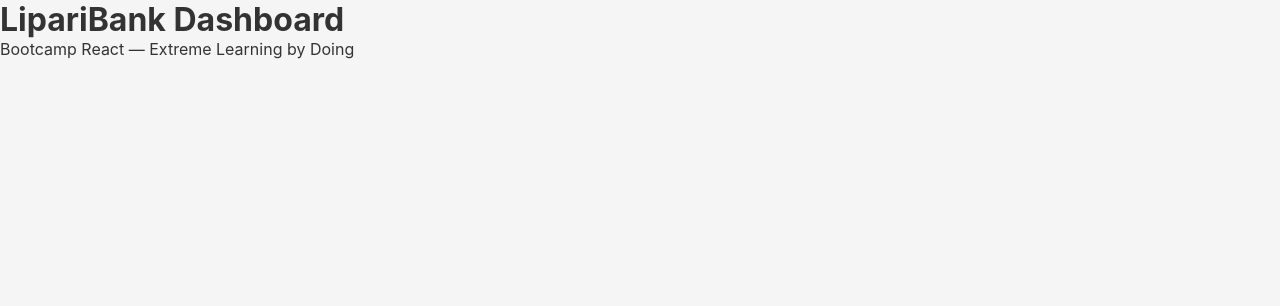
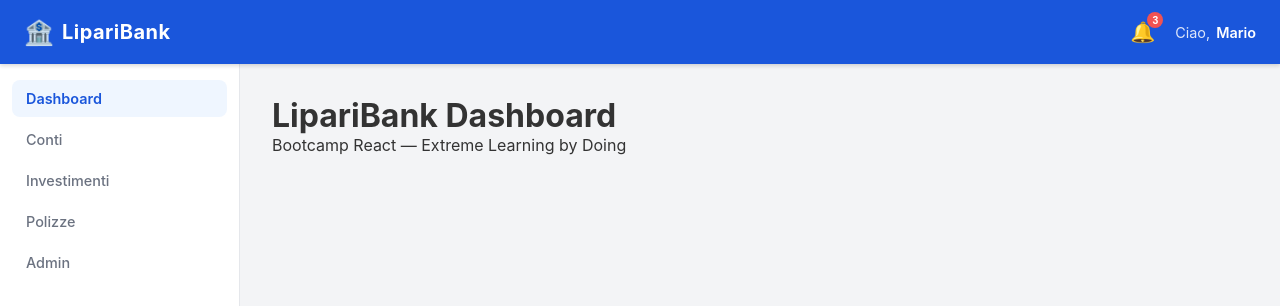
Before and after one commit to DaniloLipariConsulting/lipari-bank-dashboard, a React (Vite) app: page / in a window 1280 px wide. Shown: the top 306 px of the page. Built offline with nearby package versions, Linux system fonts and the light colour scheme.

Commit message:
Add AppShell, Header, Sidebar

```diff
--- a/src/App.tsx
+++ b/src/App.tsx
@@ -1,11 +1,12 @@
 import './App.css'
+import AppShell from './core/layout/AppShell/AppShell'
 
 function App() {
   return (
-    <div>
+    <AppShell>
       <h1>LipariBank Dashboard</h1>
       <p>Bootcamp React — Extreme Learning by Doing</p>
-    </div>
+    </AppShell>
   )
 }
 
--- /dev/null
+++ b/src/core/layout/AppShell/AppShell.module.css
@@ -0,0 +1,16 @@
+.shell {
+  display: grid;
+  grid-template-rows: var(--header-height) 1fr;
+  min-height: 100vh;
+}
+
+.body {
+  display: grid;
+  grid-template-columns: var(--sidebar-width) 1fr;
+}
+
+.main {
+  padding: 2rem;
+  background-color: var(--color-bg);
+  overflow-y: auto;
+}
--- /dev/null
+++ b/src/core/layout/AppShell/AppShell.tsx
@@ -0,0 +1,24 @@
+import Header from "../Header/Header";
+import Sidebar from "../Sidebar/Sidebar";
+import styles from "./AppShell.module.css";
+
+import type { ReactNode } from "react";
+
+type Props = {
+  children: ReactNode;
+};
+
+const AppShell = ({ children }: Props) => {
+  return (
+    <div className={styles.shell}>
+      <Header />
+
+      <div className={styles.body}>
+        <Sidebar />
+        <main className={styles.main}>{children}</main>
+      </div>
+    </div>
+  );
+};
+
+export default AppShell;
--- /dev/null
+++ b/src/core/layout/Header/Header.module.css
@@ -0,0 +1,82 @@
+.header {
+  display: flex;
+  align-items: center;
+  justify-content: space-between;
+  padding: 0 1.5rem;
+  height: var(--header-height);
+  background-color: var(--color-primary);
+  color: #ffffff;
+  box-shadow: 0 2px 4px rgba(0, 0, 0, 0.15);
+  position: sticky;
+  top: 0;
+  z-index: 100;
+}
+
+.logo {
+  display: flex;
+  align-items: center;
+  gap: 0.5rem;
+}
+
+.logoIcon {
+  font-size: 1.5rem;
+}
+
+.logoText {
+  font-size: 1.25rem;
+  font-weight: 700;
+  letter-spacing: 0.025em;
+}
+
+.actions {
+  display: flex;
+  align-items: center;
+  gap: 1rem;
+}
+
+.bellButton {
+  position: relative;
+  background: none;
+  border: none;
+  cursor: pointer;
+  padding: 0.25rem;
+  display: flex;
+  align-items: center;
+  justify-content: center;
+}
+
+.bellIcon {
+  font-size: 1.25rem;
+}
+
+.badge {
+  position: absolute;
+  top: -4px;
+  right: -4px;
+  background-color: #f05252;
+  color: #ffffff;
+  font-size: 0.65rem;
+  font-weight: 700;
+  min-width: 16px;
+  height: 16px;
+  border-radius: 999px;
+  display: flex;
+  align-items: center;
+  justify-content: center;
+  padding: 0 3px;
+}
+
+.userInfo {
+  display: flex;
+  align-items: center;
+  gap: 0.375rem;
+  font-size: 0.9rem;
+}
+
+.greeting {
+  opacity: 0.85;
+}
+
+.userName {
+  font-weight: 600;
+}
--- /dev/null
+++ b/src/core/layout/Header/Header.tsx
@@ -0,0 +1,28 @@
+import styles from "./Header.module.css";
+
+export default function Header() {
+  return (
+    <header className={styles.header}>
+
+      <div className={styles.logo}>
+        <span className={styles.logoIcon}>🏦</span>
+        <span className={styles.logoText}>LipariBank</span>
+      </div>
+
+      <div className={styles.actions}>
+
+        <button className={styles.bellButton}>
+          <span className={styles.bellIcon}>🔔</span>
+          <span className={styles.badge}>3</span>
+        </button>
+
+        <div className={styles.userInfo}>
+          <span className={styles.greeting}>Ciao,</span>
+          <span className={styles.userName}>Mario</span>
+        </div>
+
+      </div>
+
+    </header>
+  );
+}
--- /dev/null
+++ b/src/core/layout/Sidebar/Sidebar.module.css
@@ -0,0 +1,45 @@
+.sidebar {
+  width: var(--sidebar-width);
+  background-color: var(--color-surface);
+  border-right: 1px solid var(--color-border);
+  height: calc(100vh - var(--header-height));
+  position: sticky;
+  top: var(--header-height);
+  overflow-y: auto;
+}
+
+.nav {
+  padding: 1rem 0;
+}
+
+.navList {
+  display: flex;
+  flex-direction: column;
+  gap: 0.25rem;
+}
+
+.navItem {
+  padding: 0 0.75rem;
+}
+
+.navLink {
+  display: flex;
+  align-items: center;
+  padding: 0.625rem 0.875rem;
+  border-radius: 0.5rem;
+  font-size: 0.9rem;
+  font-weight: 500;
+  color: var(--color-text-muted);
+  transition: background-color 0.15s, color 0.15s;
+}
+
+.navLink:hover {
+  background-color: var(--color-bg);
+  color: var(--color-text);
+}
+
+.navLink.active {
+  background-color: #eff6ff;
+  color: var(--color-primary);
+  font-weight: 600;
+}
--- /dev/null
+++ b/src/core/layout/Sidebar/Sidebar.tsx
@@ -0,0 +1,43 @@
+import styles from "./Sidebar.module.css";
+
+export default function Sidebar() {
+  return (
+    <aside className={styles.sidebar}>
+      <nav className={styles.nav}>
+        <ul className={styles.navList}>
+
+          <li className={styles.navItem}>
+            <a href="#" className={`${styles.navLink} ${styles.active}`}>
+              Dashboard
+            </a>
+          </li>
+
+          <li className={styles.navItem}>
+            <a href="#" className={styles.navLink}>
+              Conti
+            </a>
+          </li>
+
+          <li className={styles.navItem}>
+            <a href="#" className={styles.navLink}>
+              Investimenti
+            </a>
+          </li>
+
+          <li className={styles.navItem}>
+            <a href="#" className={styles.navLink}>
+              Polizze
+            </a>
+          </li>
+
+          <li className={styles.navItem}>
+            <a href="#" className={styles.navLink}>
+              Admin
+            </a>
+          </li>
+
+        </ul>
+      </nav>
+    </aside>
+  );
+}
--- a/src/index.css
+++ b/src/index.css
@@ -11,3 +11,44 @@ body {
   background-color: #f5f5f5;
   color: #333;
 }
+
+*,
+*::before,
+*::after {
+  box-sizing: border-box;
+  margin: 0;
+  padding: 0;
+}
+
+:root {
+  --color-primary: #1a56db;
+  --color-primary-dark: #1e429f;
+  --color-success: #057a55;
+  --color-success-bg: #def7ec;
+  --color-danger: #c81e1e;
+  --color-danger-bg: #fde8e8;
+  --color-bg: #f3f4f6;
+  --color-surface: #ffffff;
+  --color-text: #111827;
+  --color-text-muted: #6b7280;
+  --color-border: #e5e7eb;
+  --sidebar-width: 240px;
+  --header-height: 64px;
+  font-family: 'Segoe UI', Tahoma, Geneva, Verdana, sans-serif;
+  font-size: 16px;
+  color: var(--color-text);
+  background-color: var(--color-bg);
+}
+
+body {
+  min-height: 100vh;
+}
+
+a {
+  color: inherit;
+  text-decoration: none;
+}
+
+ul {
+  list-style: none;
+}
```
